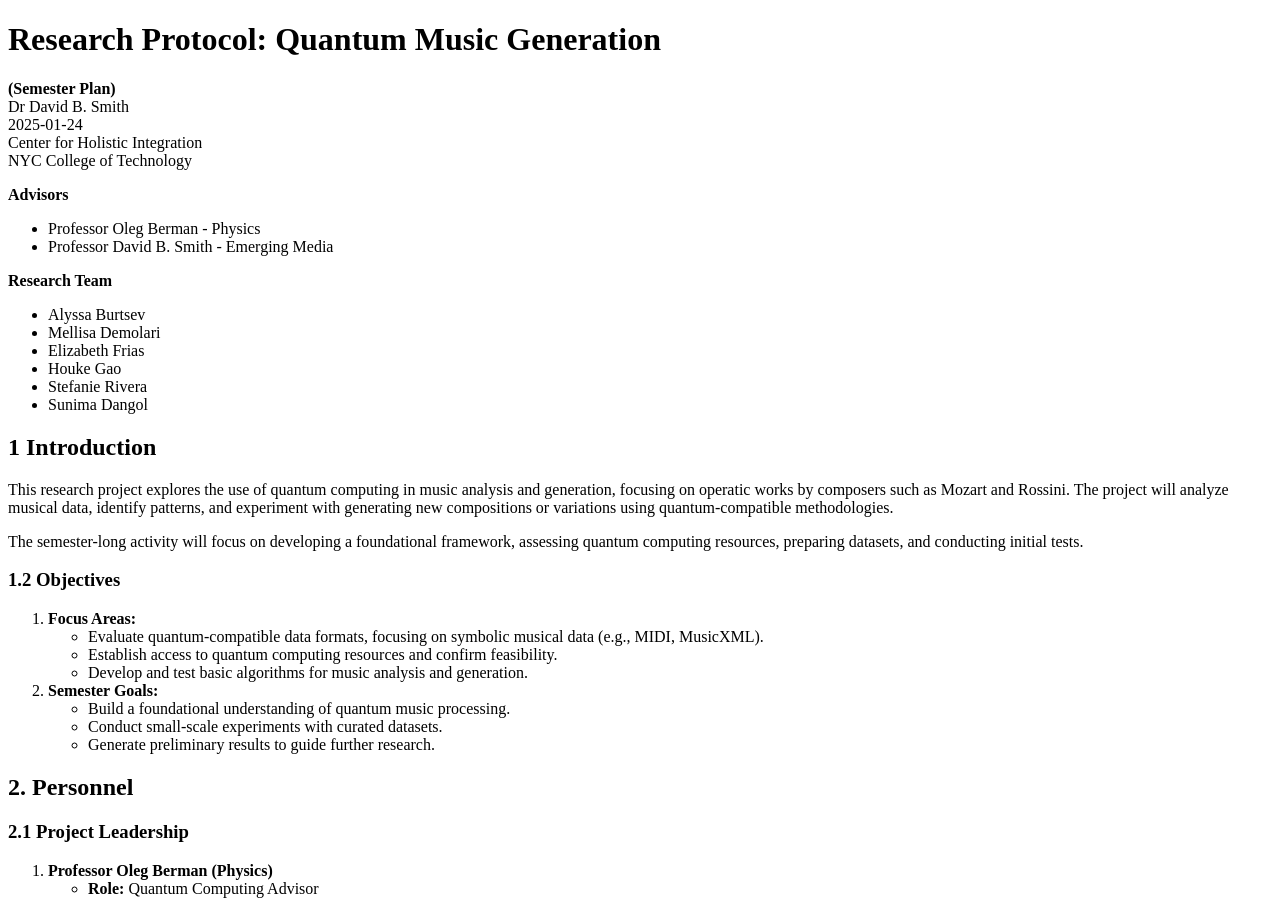
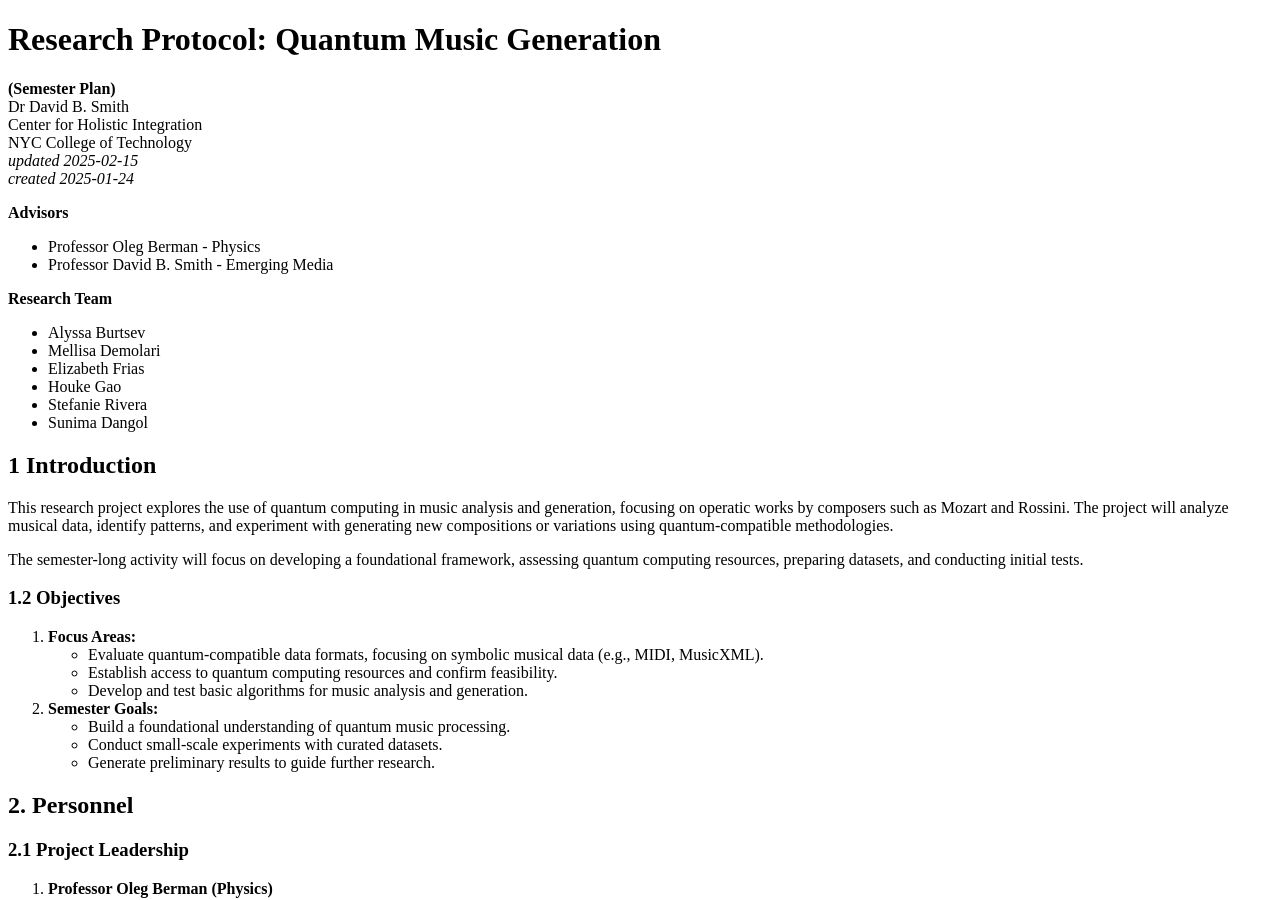
Before and after one commit to CHI-CityTech/QuantumMusic, a Jekyll site: the page built from Proposals/Quantum_Music_Proposal_Spring_2025.md, in a window 1280 px wide and 900 px high. Built offline with Jekyll 4.4.1, drawn with Linux system fonts in a browser that asks for light colours; our own code applies the rules of GitHub Pages for plain Markdown files.

Commit message:
Update Quantum_Music_Proposal_Spring_2025.md

```diff
--- a/Proposals/Quantum_Music_Proposal_Spring_2025.md
+++ b/Proposals/Quantum_Music_Proposal_Spring_2025.md
@@ -1,9 +1,10 @@
 # **Research Protocol: Quantum Music Generation**
 **(Semester Plan)**
   Dr David B. Smith
-  2025-01-24
   Center for Holistic Integration
   NYC College of Technology
+  _updated 2025-02-15
+  created 2025-01-24_
 
 **Advisors**
  - Professor Oleg Berman - Physics
```
